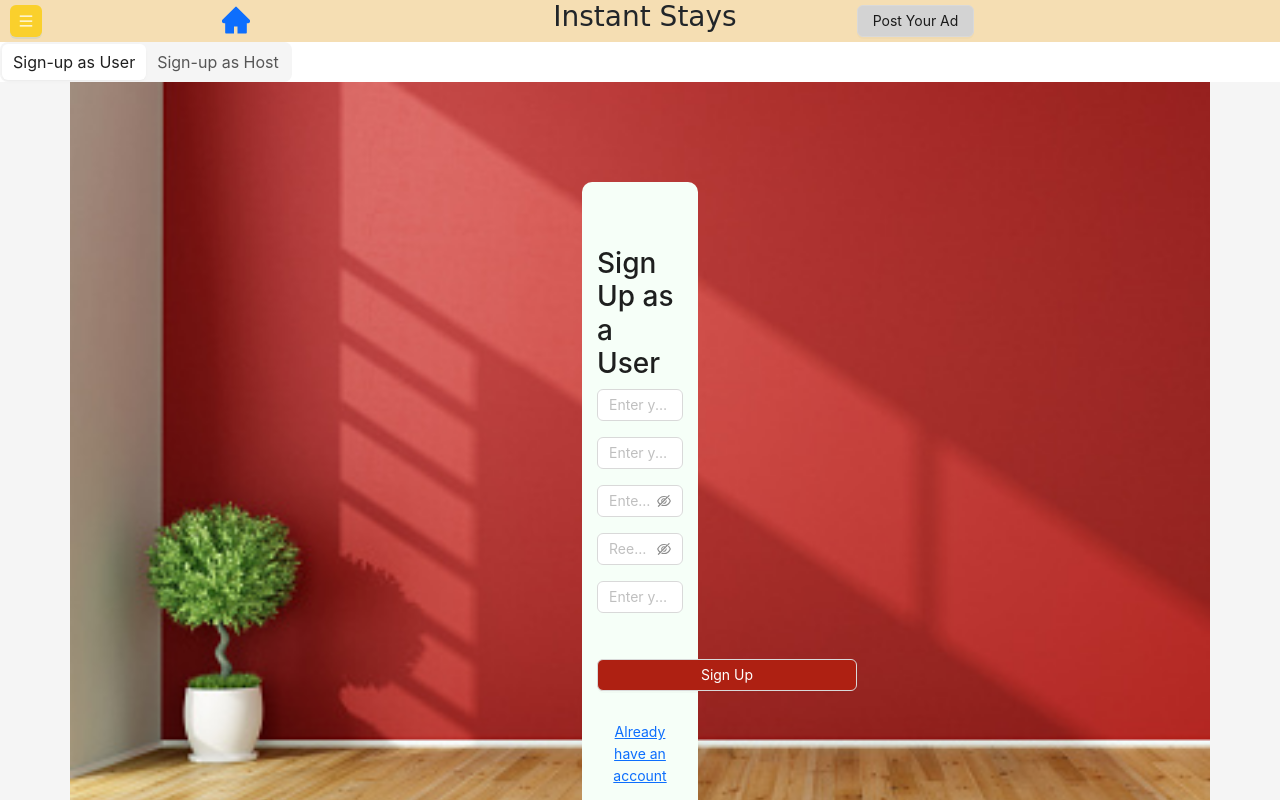
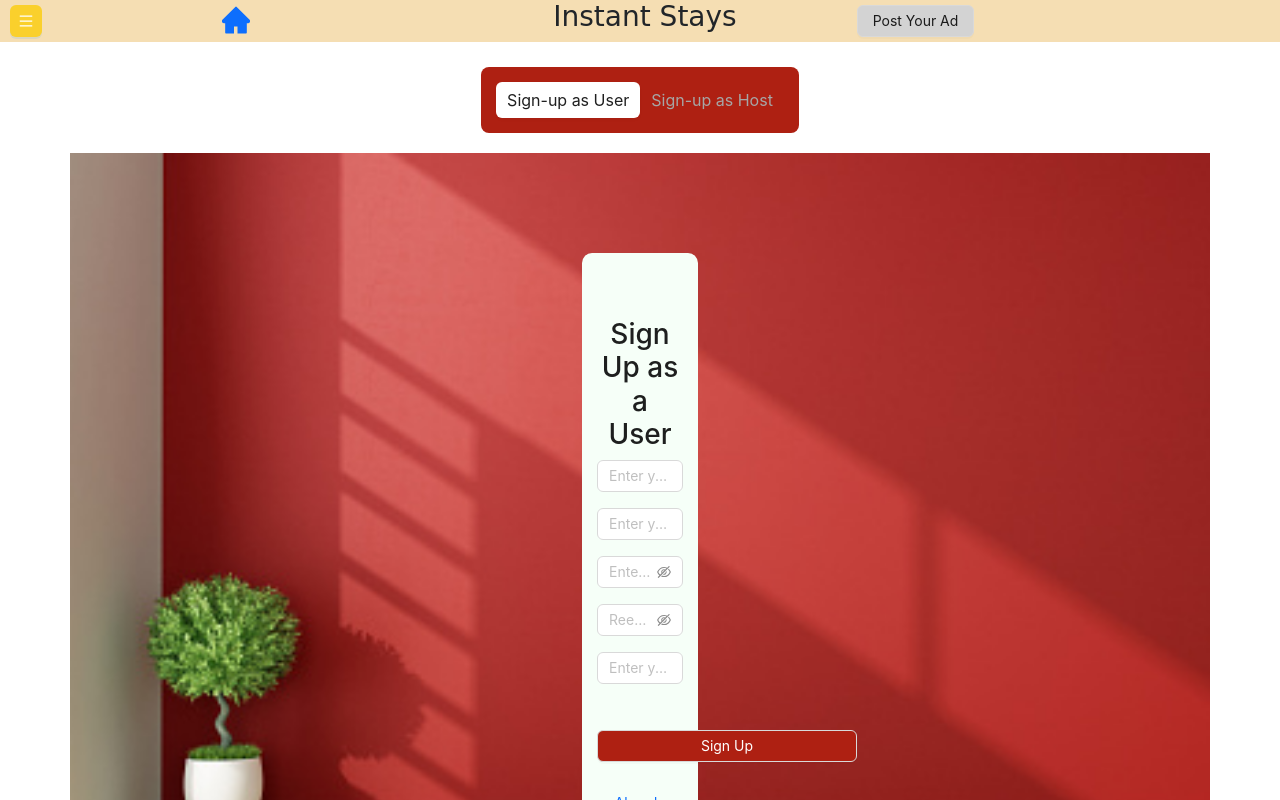
Before and after one commit to bemaldvanitha/renting_app, a React (Create React App) app: page /sign-up in a window 1280 px wide. Shown: the top 800 px of the page. Built offline with nearby package versions, Linux system fonts and the light colour scheme.

Commit message:
Added toggle styling section

```diff
--- a/src/screeens/SignUp.js
+++ b/src/screeens/SignUp.js
@@ -3,6 +3,7 @@ import { Segmented } from 'antd';
 
 import SignUpUser from "../components/SignUpUser";
 import SignUpHost from "../components/SignUpHost";
+import '../styles/SignIn.css';
 
 const SignUp = () => {
     const [viewType, changeViewType] = useState('user');
@@ -16,8 +17,8 @@ const SignUp = () => {
     }
 
     return(
-        <div>
-            <Segmented size={'large'} options={['Sign-up as User', 'Sign-up as Host']} onChange={(e) => changingViewType(e)}/>
+        <div className="signToggle" >
+            <Segmented size={'large'} options={['Sign-up as User', 'Sign-up as Host'] } onChange={(e) => changingViewType(e)} style={{color:'#a6a6a6' ,padding:'15px', backgroundColor:'#ae2012'}}/>
             {
                 viewType === 'user' ? <SignUpUser/> : <SignUpHost/>
             }
--- a/src/styles/SignIn.css
+++ b/src/styles/SignIn.css
@@ -7,7 +7,8 @@
 }
 .layout{
   background-contain:100%;
-
+  padding-top:20px;
+    background: white;
 }
 .container{
     background-image: url(../assets/istockphoto-493878624-170667a.jpg);
@@ -24,3 +25,8 @@
   .input-feild{
    padding-bottom: 30px;
   }
+  .signToggle{
+    text-align: center;
+    padding: 25px;
+
+  }
```
Also changed, not shown: 1 other file (tests, documents, lock files or other folders).
